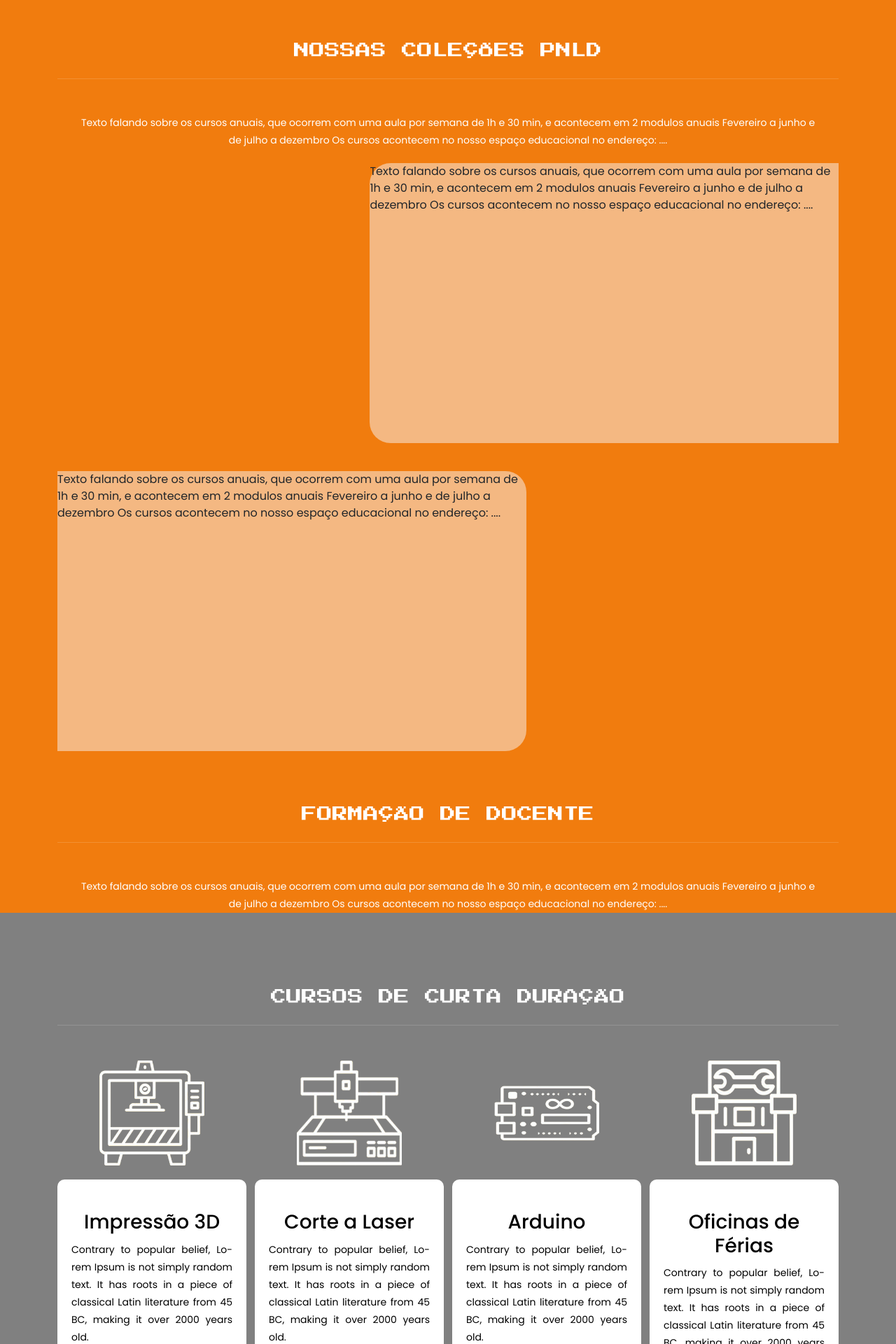
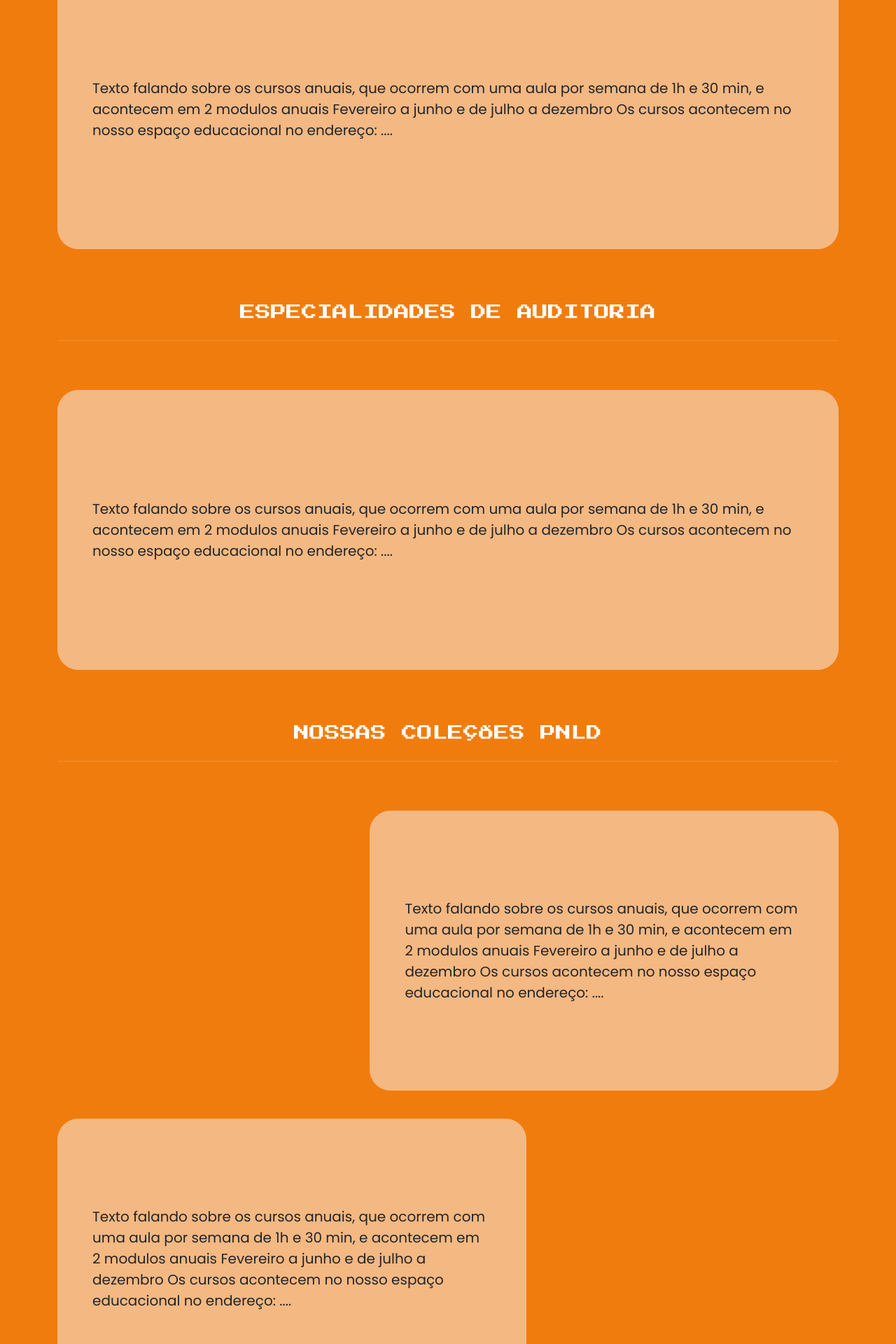
Before and after one commit to erikgabrielz/imagimaker-2, a PHP site: page /quem-somos.html in a window 1280 px wide. Shown: the part 3480-5400 px from the top of the page at 70% size. Run offline with PHP 8.4, Linux system fonts and the light colour scheme; some libraries are stand-ins or nearby versions.

Commit message:
quem somos

```diff
--- a/assets/css/templatemo-edu-meeting.css
+++ b/assets/css/templatemo-edu-meeting.css
@@ -1810,20 +1810,32 @@ section.meetings-page .timeline{
   flex-direction: column;
 }
 
+section.meetings-page .timeline h5 {
+  text-align: center;
+  color: white;
+}
+
 section.meetings-page .timeline .box{
-  width: 60%;
+  width: 100%;
   background-color: #F4B882;
   height: 400px;
   margin-top: 20px;
   margin-bottom: 20px;
+  border-radius: 30px;
+  display: flex;
+  justify-content: center;
+  align-items: center;
+  padding: 50px;
+  font-size: 20px;
 }
 
 section.meetings-page .timeline .left{
-  border-radius: 0px 30px 30px 0px;
+  max-width: 60%;
+  align-self: flex-start;
 }
 
 section.meetings-page .timeline .right{
-  border-radius: 30px 0px 0px 30px;
+  max-width: 60%;
   align-self: flex-end;
 }
 
--- a/quem-somos.html
+++ b/quem-somos.html
@@ -107,20 +107,21 @@
 
       <div class="row">
         <div class="col-lg-12 cursos-anuais">
+
+          <div class="section-heading">
+            <h2>História Imagimaker</h2>
+          </div>
+
+            <div class="box">
+
+            </div>
+
           <div class="section-heading">
             <h2>Áreas de atuação</h2>
-            <p>
-              Texto falando sobre os cursos anuais, que ocorrem com uma aula por semana de 1h e 30 min, e
-              acontecem em 2 modulos anuais Fevereiro a junho e de julho a dezembro
-              Os cursos acontecem no nosso espaço educacional no endereço: ....
-            </p>
-
           </div>
 
           <div class="timeline">
-
-            <h5>Áreas de Atuação</h5>
-            <div class="box left">
+            <div class="box">
               <ul>
                 <li>lorem ipsum</li>
                 <li>lorem ipsum</li>
@@ -130,15 +131,20 @@
               </ul>
             </div>
 
-            <h5 class="right">Imagimaker nas Escolas</h5>
-            <div class="box right">
+            <div class="section-heading">
+              <h2>Imagimaker nas Escolas</h2>
+            </div>
+
+            <div class="box">
               Texto falando sobre os cursos anuais, que ocorrem com uma aula por semana de 1h e 30 min, e
               acontecem em 2 modulos anuais Fevereiro a junho e de julho a dezembro
               Os cursos acontecem no nosso espaço educacional no endereço: ....
             </div>
 
-            <h5>Cursos na Imagimaker</h5>
-            <div class="box left">
+            <div class="section-heading">
+              <h2>Cursos na Imagimaker</h2>
+            </div>
+            <div class="box">
               <ul>
                 <li>lorem ipsum</li>
                 <li>lorem ipsum</li>
@@ -150,23 +156,29 @@
 
             <div class="section-heading">
               <h2>Produção Editorial</h2>
-              <p>
-                Texto falando sobre os cursos anuais, que ocorrem com uma aula por semana de 1h e 30 min, e
-                acontecem em 2 modulos anuais Fevereiro a junho e de julho a dezembro
-                Os cursos acontecem no nosso espaço educacional no endereço: ....
-              </p>
-
             </div>
 
-            <h5 class="right">Serviços Editoriais</h5>
-            <div class="box right">
+            <div class="box">
               Texto falando sobre os cursos anuais, que ocorrem com uma aula por semana de 1h e 30 min, e
               acontecem em 2 modulos anuais Fevereiro a junho e de julho a dezembro
               Os cursos acontecem no nosso espaço educacional no endereço: ....
             </div>
 
-            <h5 class="right">Especialidades de Auditoria</h5>
-            <div class="box left">
+            <div class="section-heading">
+              <h2>Serviços Editoriais</h2>
+            </div>
+
+            <div class="box">
+              Texto falando sobre os cursos anuais, que ocorrem com uma aula por semana de 1h e 30 min, e
+              acontecem em 2 modulos anuais Fevereiro a junho e de julho a dezembro
+              Os cursos acontecem no nosso espaço educacional no endereço: ....
+            </div>
+
+            <div class="section-heading">
+              <h2>Especialidades de Auditoria</h2>
+            </div>
+
+            <div class="box">
               Texto falando sobre os cursos anuais, que ocorrem com uma aula por semana de 1h e 30 min, e
               acontecem em 2 modulos anuais Fevereiro a junho e de julho a dezembro
               Os cursos acontecem no nosso espaço educacional no endereço: ....
@@ -174,12 +186,6 @@
 
             <div class="section-heading">
               <h2>Nossas Coleções PNLD</h2>
-              <p>
-                Texto falando sobre os cursos anuais, que ocorrem com uma aula por semana de 1h e 30 min, e
-                acontecem em 2 modulos anuais Fevereiro a junho e de julho a dezembro
-                Os cursos acontecem no nosso espaço educacional no endereço: ....
-              </p>
-
             </div>
 
             <div class="box right">
@@ -211,130 +217,6 @@
     </div><!-- container -->
   </section>
 
-  <section class="cursos-curta-duracao">
-    <div class="container">
-      <div class="row">
-        <div class="col-lg-12">
-
-          <div class="section-heading">
-            <h2> Cursos de curta duração </h2>
-          </div>
-
-          <div class="cursos-item">
-
-            <div class="item">
-              <img src="assets/images/imagem_1.png" alt="">
-              <div class="down-content"><br>
-                <h3>Impressão 3D</h3>
-                <p>
-                  Contrary to popular belief, Lorem Ipsum is not simply random text. It has roots in a piece of classical Latin literature from 45 BC, making it over 2000 years old.
-                </p>
-              </div>
-            </div>
-
-            <div class="item">
-              <img src="assets/images/imagem_2.png" alt="">
-              <div class="down-content"><br>
-                <h3>Corte a Laser</h3>
-                <p>
-                  Contrary to popular belief, Lorem Ipsum is not simply random text. It has roots in a piece of classical Latin literature from 45 BC, making it over 2000 years old.
-                </p>
-              </div>
-            </div>
-
-            <div class="item">
-              <img src="assets/images/imagem_3.png" alt="">
-              <div class="down-content"><br>
-                <h3>Arduino</h3>
-                <p>
-                  Contrary to popular belief, Lorem Ipsum is not simply random text. It has roots in a piece of classical Latin literature from 45 BC, making it over 2000 years old.
-                </p>
-              </div>
-            </div>
-
-            <div class="item">
-              <img src="assets/images/imagem_4.png" alt="">
-              <div class="down-content"><br>
-                <h3>Oficinas de Férias</h3>
-                <p>
-                  Contrary to popular belief, Lorem Ipsum is not simply random text. It has roots in a piece of classical Latin literature from 45 BC, making it over 2000 years old.
-                </p>
-              </div>
-            </div>
-
-          </div>
-        </div>
-
-        <div class="row">
-          <a href="index.html#contact"><div class="col-lg-12 cursos-contato">
-            Saiba mais.
-          </div></a>
-        </div>
-
-      </div>
-    </div>
-  </section>
-
-  <section class="imagimaker-escola">
-    <div class="container">
-      <div class="row">
-        <div class="col-lg-6">
-
-          <div class="section-heading">
-            <h2> Cursos de curta duração </h2>
-          </div>
-
-
-          <div class="descricao">
-            <p>
-              Contrary to popular belief, Lorem Ipsum is not simply random text. It has roots in a piece of classical Latin literature from 45 BC, making it over 2000 years old. Richard McClintock.
-            </p><br>
-
-            <p>
-              Contrary to popular belief, Lorem Ipsum is not simply random text. It has roots in a piece of classical Latin literature from 45 BC, making it over 2000 years old. Richard McClintock.
-            </p><br>
-          </div>
-
-          <a href="#">Saiba mais</a>
-        </div>
-        <div class="col-lg-6 image-bg">
-          <div class="effect"></div>
-        </div>
-      </div>
-
-      <div class="row box-bottom">
-        <div class="col-lg-6">
-          <h2>Extracurricular</h2><br>
-
-          <p>
-            Contrary to popular belief, Lorem Ipsum is not simply random text. It has roots in a piece of classical Latin literature from 45 BC, making it over 2000 years old. Richard McClintock.
-          </p>
-        </div>
-        <div class="col-lg-6">
-          <h2>Curricular</h2><br>
-
-          <p>
-            Contrary to popular belief, Lorem Ipsum is not simply random text. It has roots in a piece of classical Latin literature from 45 BC, making it over 2000 years old. Richard McClintock.
-          </p>
-        </div>
-      </div>
-
-    </div>
-  </section>
-
-  <section class="call-consultor">
-    <div class="container">
-      <div class="row">
-        <div class="col-lg-12 center">
-          <h1>
-            Quer a Imagimaker na sua escola?<br>
-            Clique aqui e fale com um de nossos consultores
-          </h1>
-          <a href="#" class="">Falar com um consultor</a>
-        </div>
-      </div>
-    </div>
-  </section>
 
   <section class="contact-us" id="contact" style="padding-bottom: 200px;">
     <div class="container">
```
